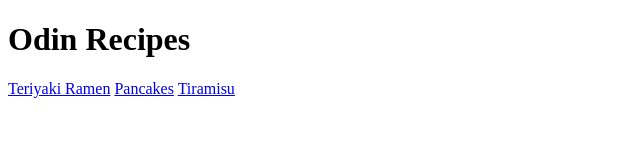
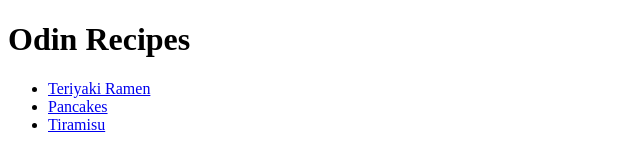
Before and after one commit to Sunbro4464/odin-recipes, a plain HTML site: page index.html in a window 1280 px wide. Shown: the whole page, without its empty margins (0-640 px from the left). Drawn offline with Linux system fonts and the light colour scheme.

Commit message:
Order pages into list

```diff
--- a/index.html
+++ b/index.html
@@ -8,8 +8,10 @@
 </head>
 <body>
     <h1>Odin Recipes</h1>
-    <a href="../odin-recipes/recipes/teriyakiramen.html">Teriyaki Ramen</a>
-    <a href="../odin-recipes/recipes/pancakes.html">Pancakes</a>
-    <a href="../odin-recipes/recipes/tiramisu.html">Tiramisu</a>
+    <ul>
+    <li><a href="../odin-recipes/recipes/teriyakiramen.html">Teriyaki Ramen</a> </li>
+    <li><a href="../odin-recipes/recipes/pancakes.html">Pancakes</a></li>
+    <li><a href="../odin-recipes/recipes/tiramisu.html">Tiramisu</a></li>
+    </ul>
 </body>
 </html>
```
